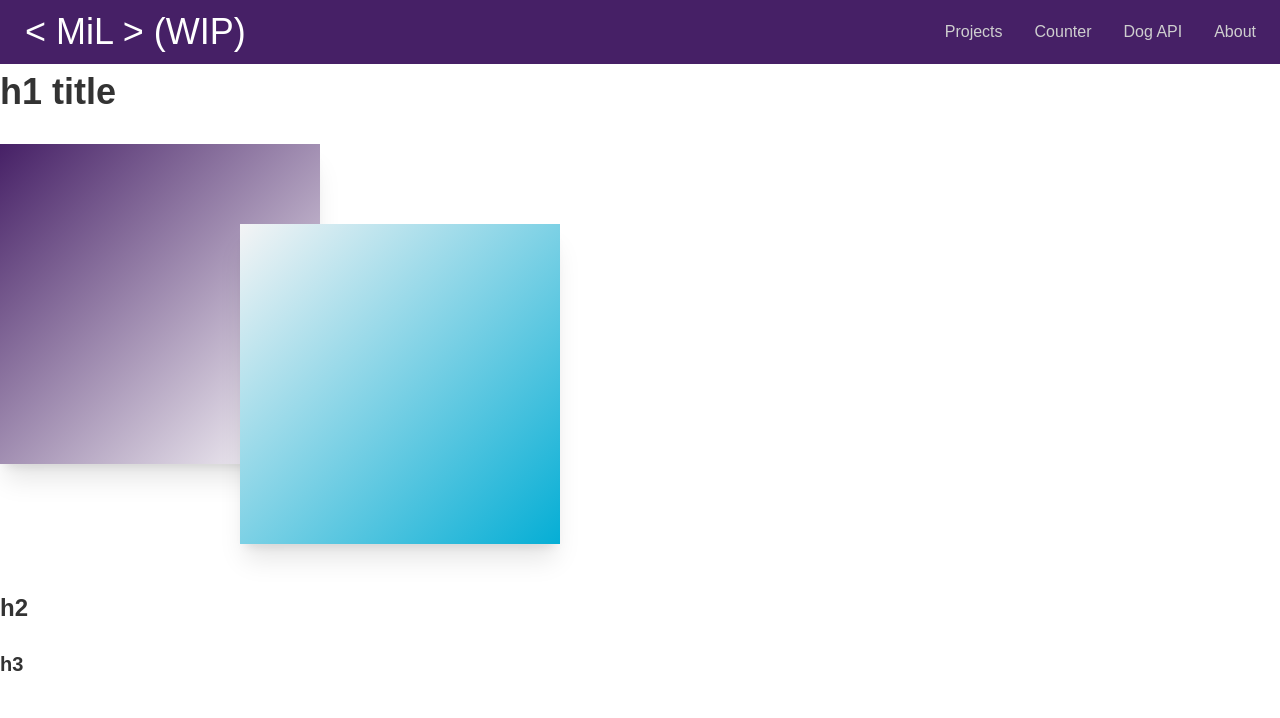
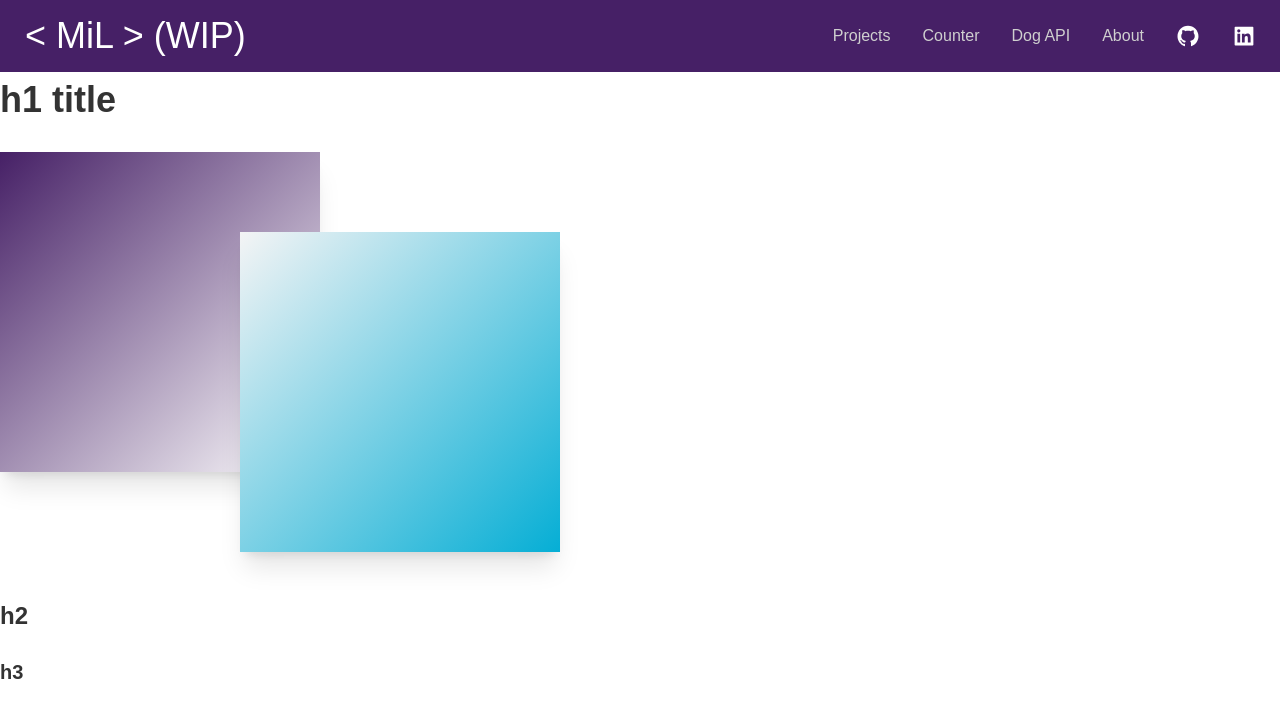
Before and after one commit to ads1029/profolio-with-nextjs, a Next.js app: page /about in a window 1280 px wide. Shown: the top 718 px of the page. Built offline with nearby package versions, Linux system fonts and the light colour scheme.

Commit message:
adding github, linkedin icons

```diff
--- a/src/components/Nav.jsx
+++ b/src/components/Nav.jsx
@@ -1,5 +1,6 @@
 import Link from "next/link";
 import React from "react";
+import { AiFillGithub, AiFillInstagram, AiFillLinkedin } from "react-icons/ai";
 
 const Navbar = () => {
   return (
@@ -44,6 +45,25 @@ const Navbar = () => {
               </button>
             </Link>
           </li>
+
+          <li>
+            {/* <div className="bg-red-400"> */}
+            {/* <div> */}
+            <AiFillGithub
+              size="3.5rem"
+              color="white"
+              className="hover:bg-gray-400 duration-500"
+            />
+            {/* </div> */}
+          </li>
+
+          <li>
+            <AiFillLinkedin
+              size="3.5rem"
+              color="white"
+              className="hover:bg-gray-400 duration-500"
+            />
+          </li>
         </ul>
       </div>
     </div>
```
